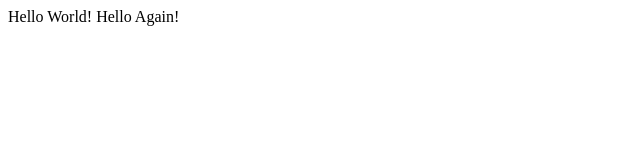
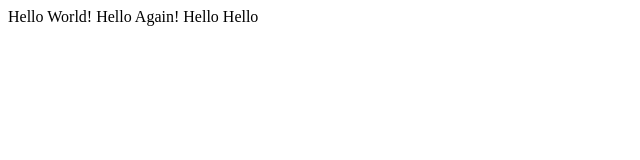
Before and after one commit to trentsinden/Git-Practice, a plain HTML site: page index.html in a window 1280 px wide. Shown: the whole page, without its empty margins (0-640 px from the left). Drawn offline with Linux system fonts and the light colour scheme.

Commit message:
Update index.html

```diff
--- a/index.html
+++ b/index.html
@@ -5,6 +5,6 @@
     <title>My Webpage!</title>
   </head>
   <body>
-    Hello World! Hello Again!
+    Hello World! Hello Again! Hello Hello
   </body>
 </html>
```
